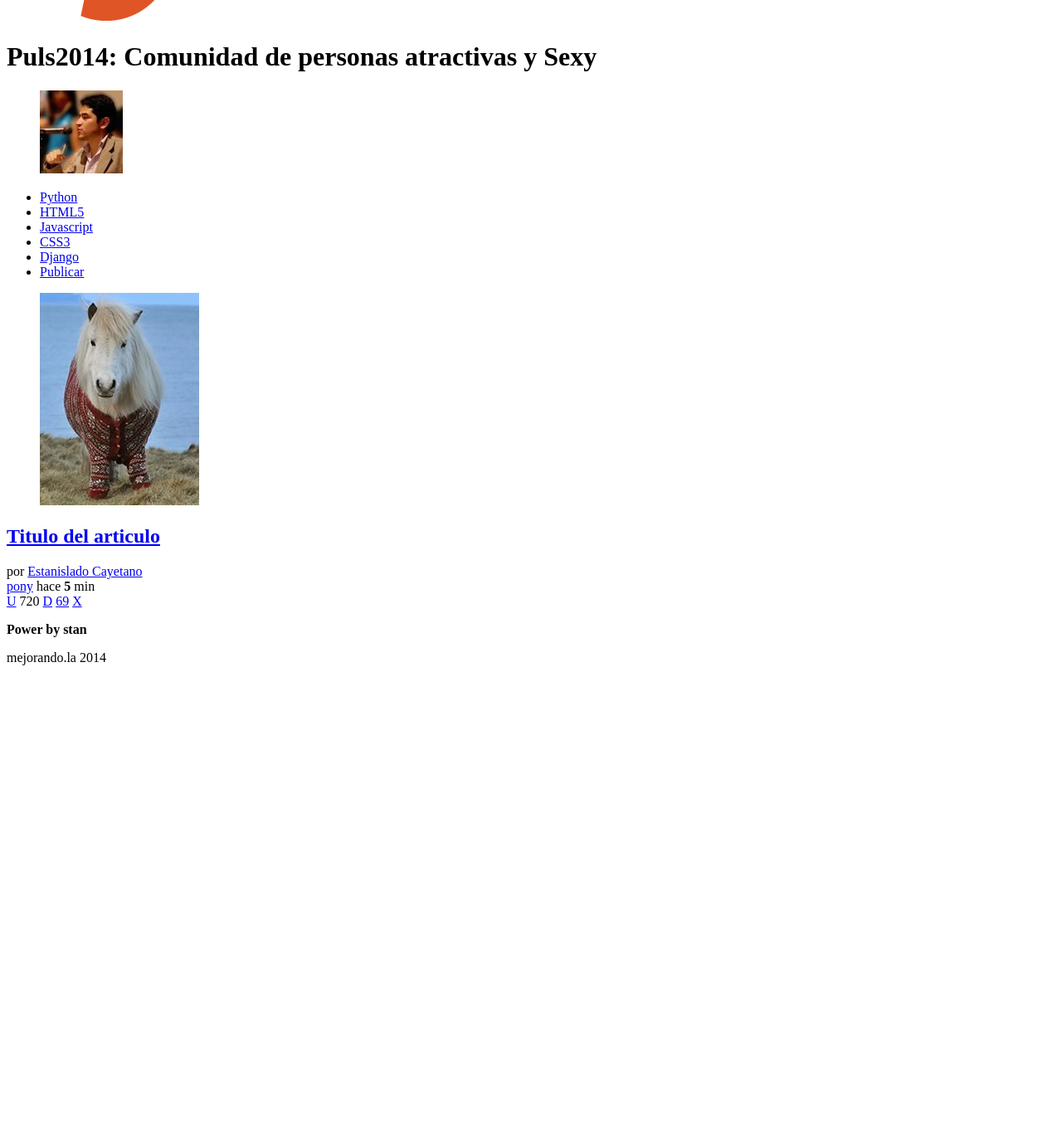
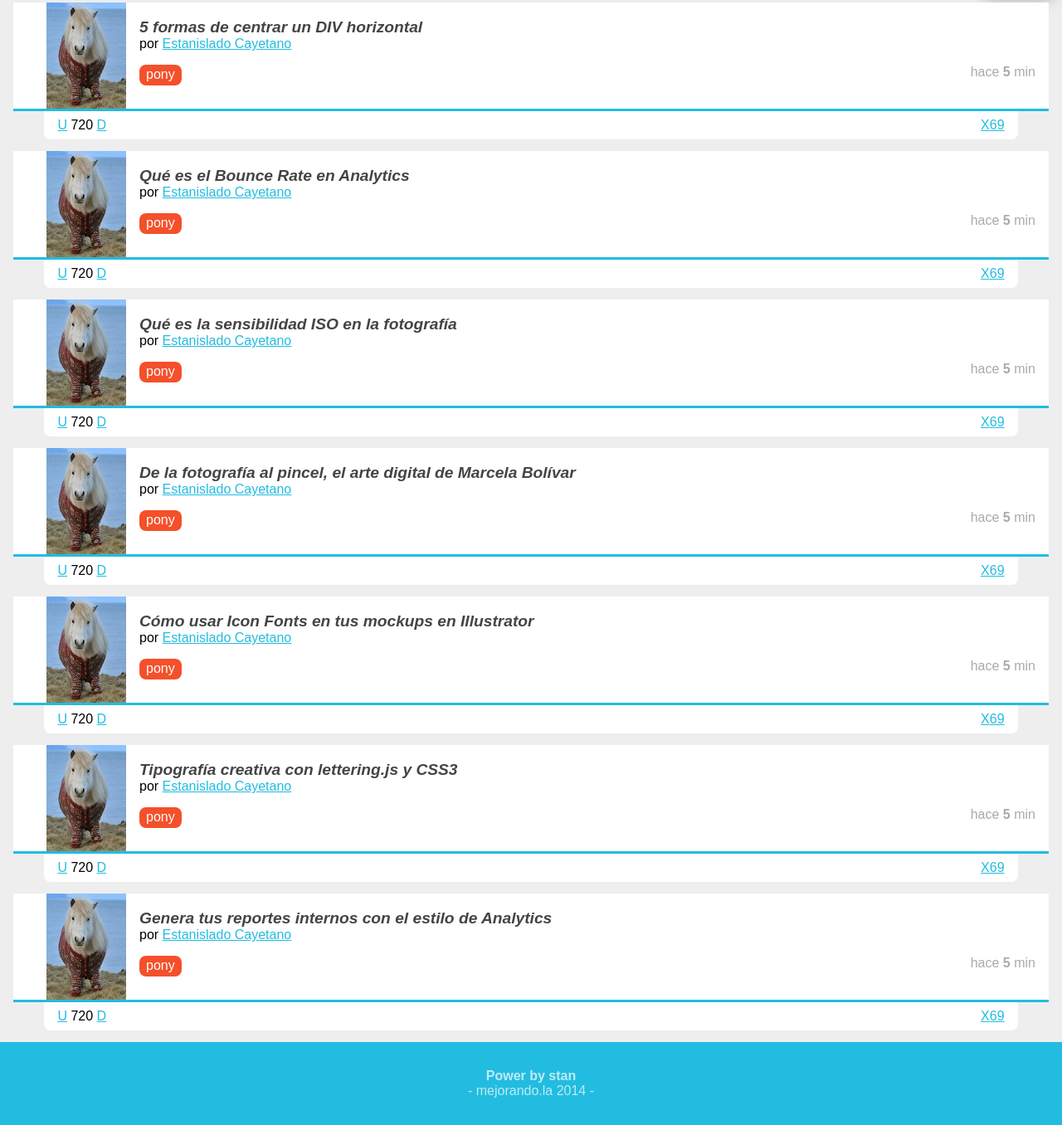
Before and after one commit to estanislado/Pulse2014-America, a plain HTML site: page index.html in a window 1280 px wide. Shown: the part 151-1507 px from the top of the page at 83% size. Before the commit the page ends 969 px from the top, so only its background shows below. Drawn offline with Linux system fonts and the light colour scheme.

Commit message:
commit final de estanislado

```diff
--- /dev/null
+++ b/estilos.css
@@ -0,0 +1,189 @@
+a{
+
+	color: #22BCE0;
+}
+
+
+body{
+
+	background: #EEEEEE;
+	font-family: Arial;
+	font-size: 16px;
+}
+footer
+{
+ background: #22BCE0;
+ color: rgba(255,255,255,0.7);
+ padding: 1em;
+ text-align: center;
+}
+footer p:first-child
+{
+
+  margin-bottom: 0;
+}
+footer p:last-child
+{
+
+   margin-top: 0;
+}
+footer p:last-child:after
+{
+	content: "-";
+}
+footer p:last-child:before
+{
+	content: "-";
+}
+header
+{
+
+	background: #343B54;
+	color: white;
+	overflow: hidden;
+	padding: 0.5em;
+	position: relative;
+}
+header figure
+{
+   float: left;
+}
+header h1
+{
+   font-size: 1.23em;
+   font-weight: normal;
+   margin: 0 70px 0 0;
+}
+header #avatar
+{
+	margin: 0.5em 0.5em 0 0;
+	position: absolute;
+	right: 0;
+	top: 0;
+}
+header #avatar img
+{
+border-radius: 50%;
+
+width:55px;
+
+}
+header #logo img
+{
+	border-right: 1px solid white;
+	padding-right: 0.5em;
+	margin-right: 0.5em;
+    width: 52px;
+
+}
+nav
+{
+	background: #80BCA3;
+	position: relative;
+}
+nav ul
+{
+	list-style: none;
+	margin: 0;
+	padding: 0;
+}
+nav ul li
+{
+	display: inline-block;
+	margin: 0 1em 0 0;
+	padding: 0;
+}
+nav ul li a
+{
+	color: white;
+	display: block;
+	padding: 0.5em;
+	text-decoration: none;
+}
+nav ul #Publicar_nav
+{
+  position: absolute;
+  right: 0;
+  top: -0.1em;
+
+}
+nav ul #Publicar_nav a
+{
+background: #22BCE0;
+border-radius: 5px;
+box-shadow: rgba(0,0,0,0.5) 5px 5px 20px;
+font-style: italic;
+padding: 0.6em 0.8em;
+text-shadow: rgba(0,0,0,0.5) 2px 2px 5px;
+}
+#contenido
+{
+	margin: 1em;
+}
+#contenido .item
+{
+	background: white;
+    border-bottom: 3px solid #22BCE0;
+    margin-bottom: 3em;
+    min-height: 128px;
+    position: relative;
+}
+#contenido .item .autor_item
+{
+	color: #AAA;
+}
+#contenido .item .datos_item .fecha_item
+{
+    color: #AAA;
+	float: right;
+}
+#contenido .item .datos_item
+{
+	margin: 1em 1em 0 0;
+}
+#contenido .item .datos_item .tag_item
+{
+	background: #F4502A;
+	border-radius: 0.5em;
+	color: white;
+	display: inline-block;
+	padding: 0.2em 0.5em;
+	text-decoration: none;
+}
+#contenido .item .imagen_item img
+{
+	float: left;
+	margin-right: 1em;
+}
+#contenido .item .imagen_item img
+{
+	width: 96px;
+}
+#contenido .item .Titulo_item
+{
+	font-size: 1.2em;
+	font-style: italic;
+	margin-bottom: 0;
+	padding: 1em 1em 0 0;
+}
+#contenido .item .Titulo_item a
+{
+	color:#444;
+	text-decoration: none;
+}
+#contenido .item .Votacion
+{
+	background: white;
+	border-radius: 0 0 0.5em 0.5em;
+	left:3%;
+	margin-top: 3px;
+	padding: 0.5em 1em;
+	position: absolute;
+	right: 3%;
+	top: 100%;
+}
+#contenido .item .Votacion .Comentarios_item,
+#contenido .item .Votacion .Guardar_item
+{
+  float: right;
+}
--- a/index.html
+++ b/index.html
@@ -2,8 +2,10 @@
 <html lang="es">
 <head>
 	<meta charset="utf-8"/>
-	<meta Description="Proyecto de la primera generación del 2014 del curso de diseño web online"/>
+	<meta name="description" content="Proyecto de la primera generación del 2014 del curso de diseño web online"/>
 <title>Puls2014: Comunidad de personas atractivas e inteligentes </title>
+<link rel="stylesheet" href="normalize.css"/>
+<link rel="stylesheet" href="estilos.css"/>
 </head>
 <body>
  <header>
@@ -36,7 +38,7 @@
    	  </figure>
    	  <h2 class="Titulo_item">
    	  	<a href="#">
-   	  		Titulo del articulo
+   	  		5 formas de centrar un DIV horizontal
         </a>
    	  </h2>
    	  <div class="Autor:item">
@@ -49,13 +51,175 @@
    	  		</span>
 
    	  </div>
-   	  <div class="Votación">
+   	  <div class="Votacion">
           <a href="#" class="up">U</a>
           720
           <a href="#" class="down">D</a>
           <a href="#" class="Comentarios_item">69<a/>
           <a href="#" class="Guardar_item">X<a/>
    	  </div>
+   </article>
+   <article id class="item">
+      <figure class="imagen_item">
+          <img src="imagen.jpg">
+      </figure>
+      <h2 class="Titulo_item">
+        <a href="#">
+          Qué es el Bounce Rate en Analytics
+        </a>
+      </h2>
+      <div class="Autor:item">
+        por <a href="#">Estanislado Cayetano</a>
+      </div>
+      <div class="datos_item">
+        <a href="#" class="tag_item">pony<a/>
+          <span class="fecha_item">
+            hace <strong>5</strong> min
+          </span>
+
+      </div>
+      <div class="Votacion">
+          <a href="#" class="up">U</a>
+          720
+          <a href="#" class="down">D</a>
+          <a href="#" class="Comentarios_item">69<a/>
+          <a href="#" class="Guardar_item">X<a/>
+      </div>
+   </article>
+   <article id class="item">
+      <figure class="imagen_item">
+          <img src="imagen.jpg">
+      </figure>
+      <h2 class="Titulo_item">
+        <a href="#">
+          Qué es la sensibilidad ISO en la fotografía
+        </a>
+      </h2>
+      <div class="Autor:item">
+        por <a href="#">Estanislado Cayetano</a>
+      </div>
+      <div class="datos_item">
+        <a href="#" class="tag_item">pony<a/>
+          <span class="fecha_item">
+            hace <strong>5</strong> min
+          </span>
+
+      </div>
+      <div class="Votacion">
+          <a href="#" class="up">U</a>
+          720
+          <a href="#" class="down">D</a>
+          <a href="#" class="Comentarios_item">69<a/>
+          <a href="#" class="Guardar_item">X<a/>
+      </div>
+   </article>
+   <article id class="item">
+      <figure class="imagen_item">
+          <img src="imagen.jpg">
+      </figure>
+      <h2 class="Titulo_item">
+        <a href="#">
+          De la fotografía al pincel, el arte digital de Marcela Bolívar
+        </a>
+      </h2>
+      <div class="Autor:item">
+        por <a href="#">Estanislado Cayetano</a>
+      </div>
+      <div class="datos_item">
+        <a href="#" class="tag_item">pony<a/>
+          <span class="fecha_item">
+            hace <strong>5</strong> min
+          </span>
+
+      </div>
+      <div class="Votacion">
+          <a href="#" class="up">U</a>
+          720
+          <a href="#" class="down">D</a>
+          <a href="#" class="Comentarios_item">69<a/>
+          <a href="#" class="Guardar_item">X<a/>
+      </div>
+   </article>
+   <article id class="item">
+      <figure class="imagen_item">
+          <img src="imagen.jpg">
+      </figure>
+      <h2 class="Titulo_item">
+        <a href="#">
+          Cómo usar Icon Fonts en tus mockups en Illustrator
+        </a>
+      </h2>
+      <div class="Autor:item">
+        por <a href="#">Estanislado Cayetano</a>
+      </div>
+      <div class="datos_item">
+        <a href="#" class="tag_item">pony<a/>
+          <span class="fecha_item">
+            hace <strong>5</strong> min
+          </span>
+
+      </div>
+      <div class="Votacion">
+          <a href="#" class="up">U</a>
+          720
+          <a href="#" class="down">D</a>
+          <a href="#" class="Comentarios_item">69<a/>
+          <a href="#" class="Guardar_item">X<a/>
+      </div>
+   </article>
+   <article id class="item">
+      <figure class="imagen_item">
+          <img src="imagen.jpg">
+      </figure>
+      <h2 class="Titulo_item">
+        <a href="#">
+          Tipografía creativa con lettering.js y CSS3
+        </a>
+      </h2>
+      <div class="Autor:item">
+        por <a href="#">Estanislado Cayetano</a>
+      </div>
+      <div class="datos_item">
+        <a href="#" class="tag_item">pony<a/>
+          <span class="fecha_item">
+            hace <strong>5</strong> min
+          </span>
+
+      </div>
+      <div class="Votacion">
+          <a href="#" class="up">U</a>
+          720
+          <a href="#" class="down">D</a>
+          <a href="#" class="Comentarios_item">69<a/>
+          <a href="#" class="Guardar_item">X<a/>
+      </div>
+   </article>
+   <article id class="item">
+      <figure class="imagen_item">
+          <img src="imagen.jpg">
+      </figure>
+      <h2 class="Titulo_item">
+        <a href="#">
+          Genera tus reportes internos con el estilo de Analytics
+        </a>
+      </h2>
+      <div class="Autor:item">
+        por <a href="#">Estanislado Cayetano</a>
+      </div>
+      <div class="datos_item">
+        <a href="#" class="tag_item">pony<a/>
+          <span class="fecha_item">
+            hace <strong>5</strong> min
+          </span>
+
+      </div>
+      <div class="Votacion">
+          <a href="#" class="up">U</a>
+          720
+          <a href="#" class="down">D</a>
+          <a href="#" class="Comentarios_item">69<a/>
+          <a href="#" class="Guardar_item">X<a/>
+      </div>
    </article>
  </section>
  <footer>
```
Also changed, not shown: normalize.css (added).
